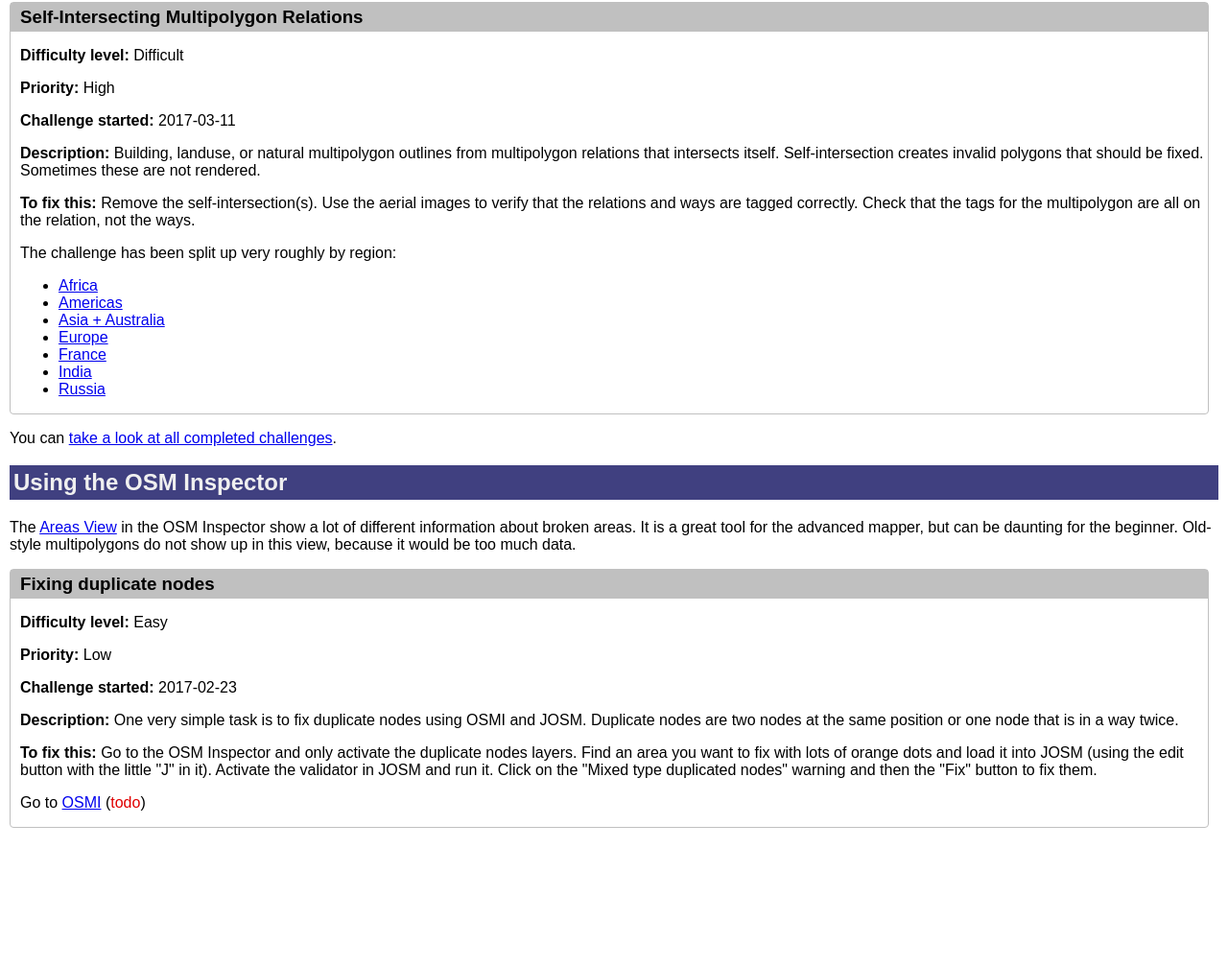
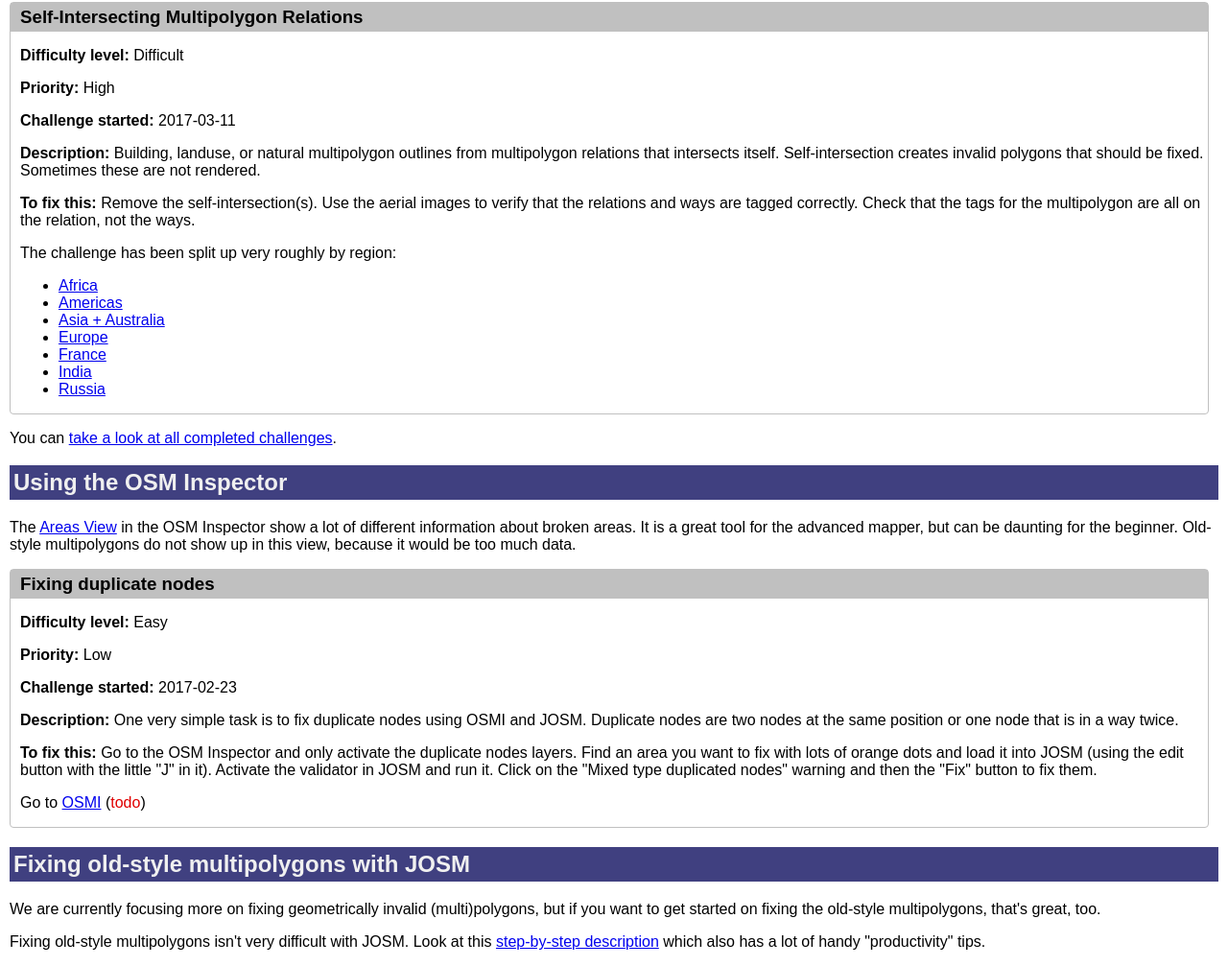
Before and after one commit to osmlab/fixing-polygons-in-osm, a plain HTML site: page web/fixing.html in a window 1280 px wide. Shown: the part 332-1339 px from the top of the page at 96% size. Before the commit the page ends 1205 px from the top, so only its background shows below. Drawn offline with Linux system fonts and the light colour scheme.

Commit message:
Mention old-style multipolygon josm manual on fixing page.

```diff
--- a/web/fixing.html
+++ b/web/fixing.html
@@ -80,6 +80,16 @@ up in this view, because it would be too much data.</p>
     <p>Go to <a href="http://tools.geofabrik.de/osmi/?view=areas&overlays=duplicate_node">OSMI</a> (<span class="todo">todo</span>)
 </div>
 
+<h2 id="fixing-old-style-multipolygons-with-josm">Fixing old-style multipolygons with JOSM</h2>
+
+<p>We are currently focusing more on fixing geometrically invalid
+(multi)polygons, but if you want to get started on fixing the old-style
+multipolygons, that's great, too.</p>
+
+<p>Fixing old-style multipolygons isn't very difficult with JOSM. Look at this
+<a href="old-style-josm.html">step-by-step description</a> which also has
+a lot of handy "productivity" tips.</p>
+
         </div>
     </body>
 </html>
```
Also changed, not shown: web/old-style-josm.html (+1 -1 lines).
